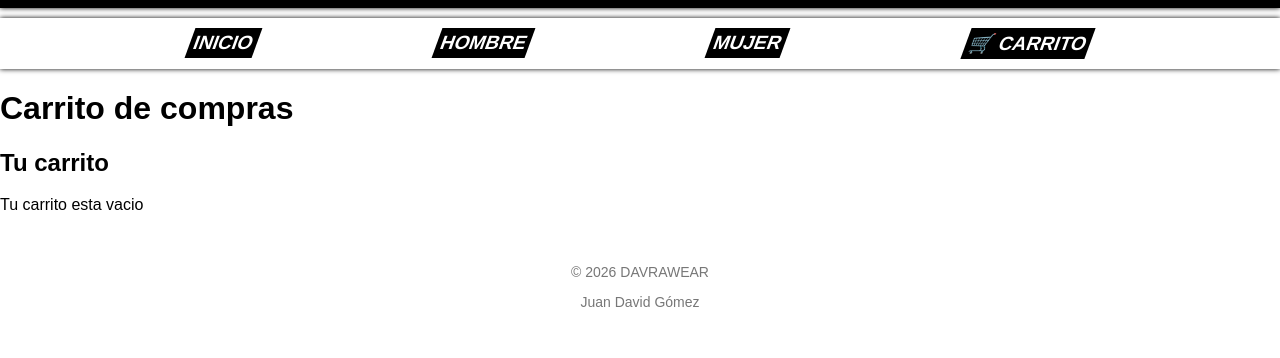
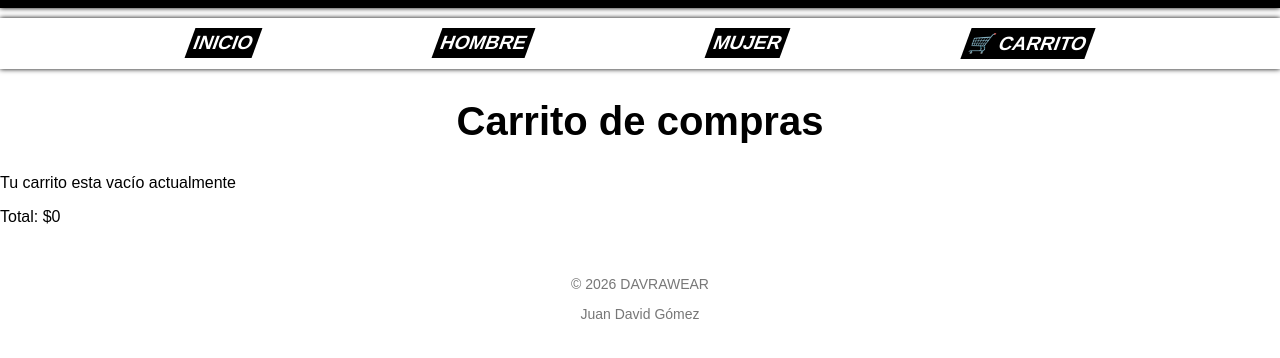
Before and after one commit to David199808/DAVRA, a plain HTML site: page secciones/carrito.html in a window 1280 px wide. Shown: the part 280-638 px from the top of the page. Drawn offline with Linux system fonts and the light colour scheme.

Commit message:
estructura de carrito.html lista para el DOM

```diff
--- a/secciones/carrito.html
+++ b/secciones/carrito.html
@@ -27,10 +27,11 @@
 
     <main>
       <!-- Contenido principal -->
-      <h1>Carrito de compras</h1>
-      <section class="carrito-contenido">
-        <h2>Tu carrito</h2>
-        <p>Tu carrito esta vacio</p>
+      <h1 class="titulo-pagina">Carrito de compras</h1>
+      <section class="carrito">
+        <p class="carrito__vacio">Tu carrito esta vacío actualmente</p>
+        <ul class="carrito__lista"></ul>
+        <p class="carrito__total">Total: $0</p>
       </section>
     </main>
 
```
